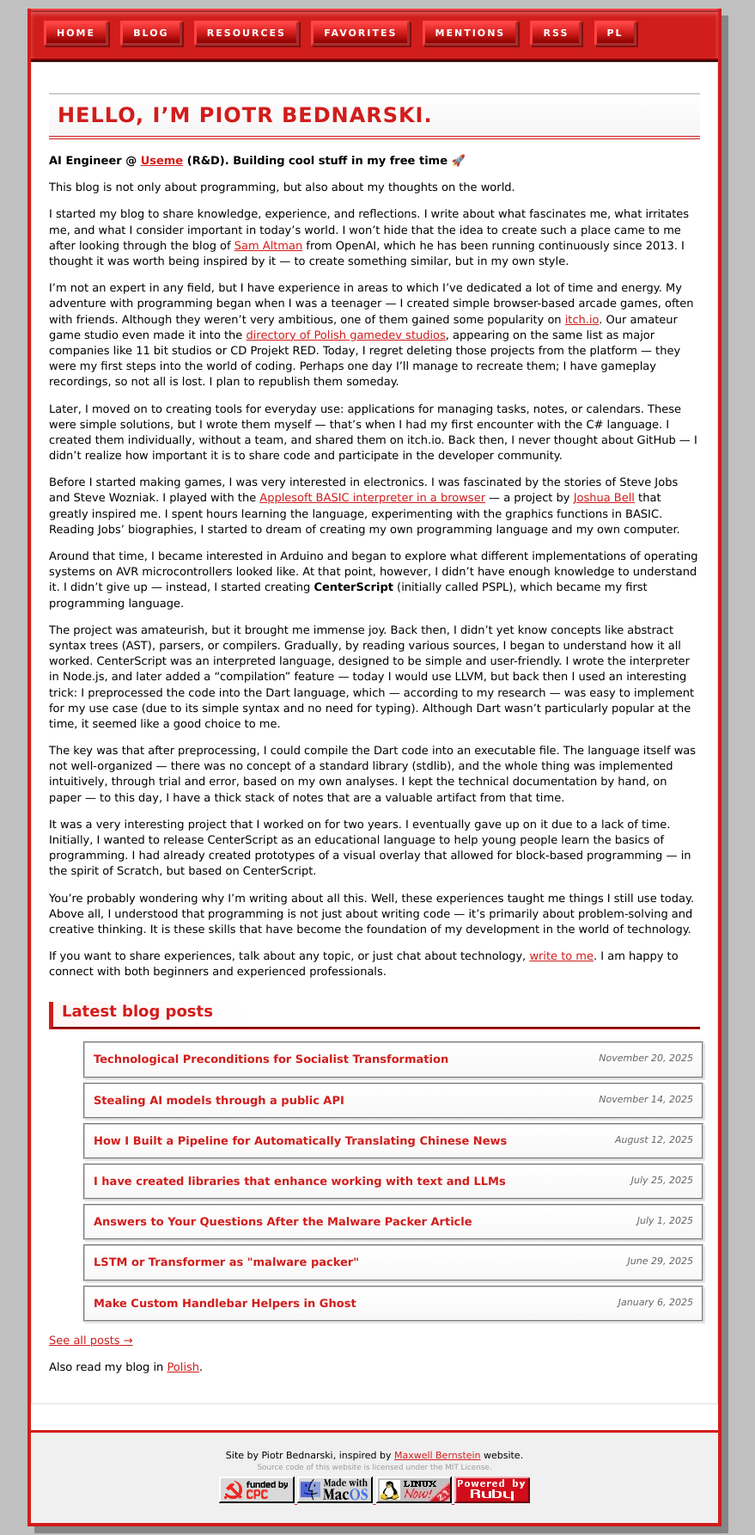
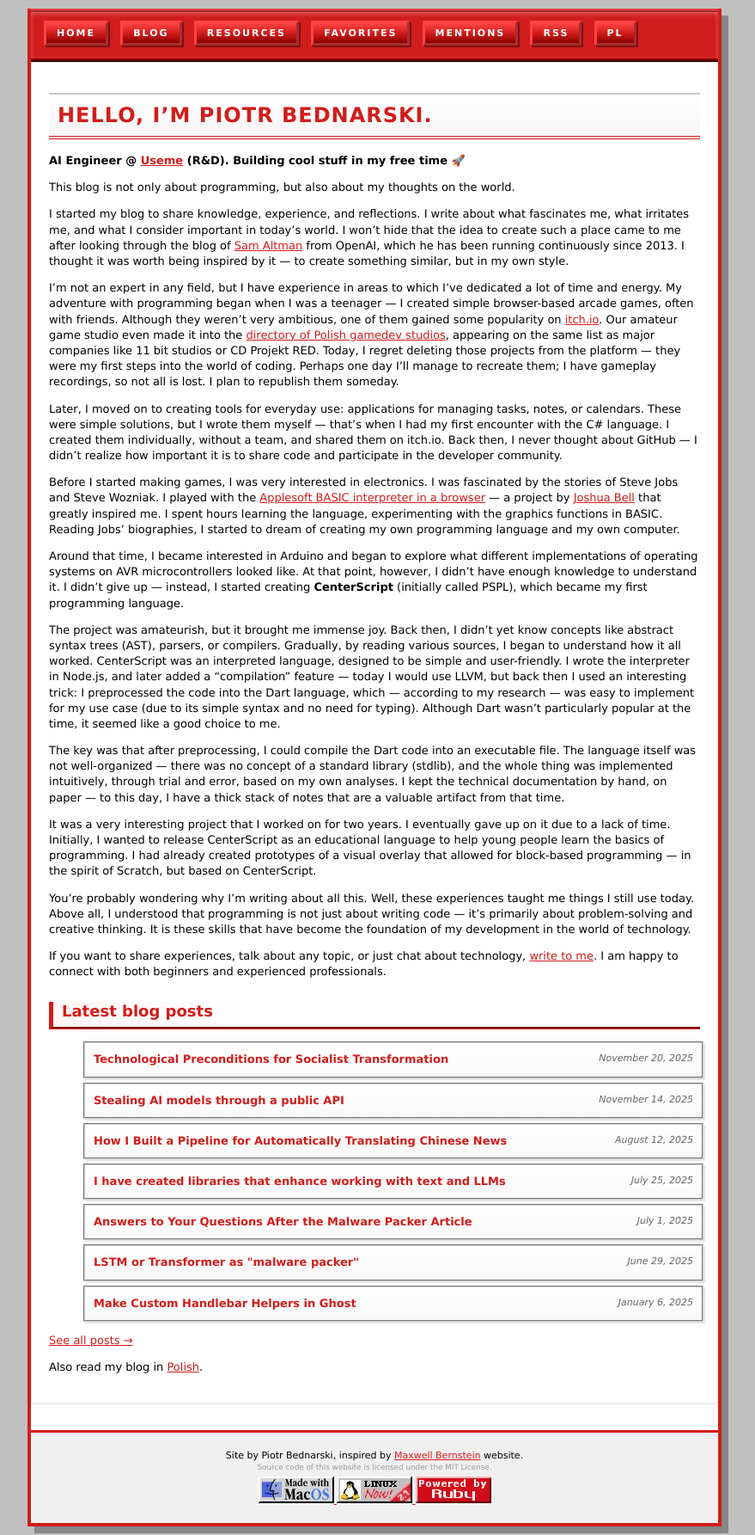
Before and after one commit to piotrmaciejbednarski/piotrmaciejbednarski.github.io, a Jekyll site: the page built from en/index.md, in a window 1280 px wide. Shown: the whole page at 86% size, without its empty margins (204-1083 px from the left). Built offline with Jekyll 4.4.1, drawn with Linux system fonts in a browser that asks for light colours.

Commit message:
Remove CPC funding joke from footer
Deleted the CPC image and related comment from the footer.

```diff
--- a/_includes/footer.md
+++ b/_includes/footer.md
@@ -7,10 +7,6 @@
           Source code of this website is licensed under the MIT License.
         </span>
         <br />
-        <a rel="noreferrer" href="https://www.idcpc.org.cn/">
-          <!-- This is joke, CPC does not fund me. -->
-          <img alt="CPC" title="This is a joke, CPC does not fund me." style="padding-top: 5px;" src="/assets/img/fundedbycpc.jpg" />
-        </a>
         <a href="https://developer.apple.com/macos/">
           <img alt="macOS" style="padding-top: 5px;" src="/assets/img/macos.gif" />
         </a>
```
